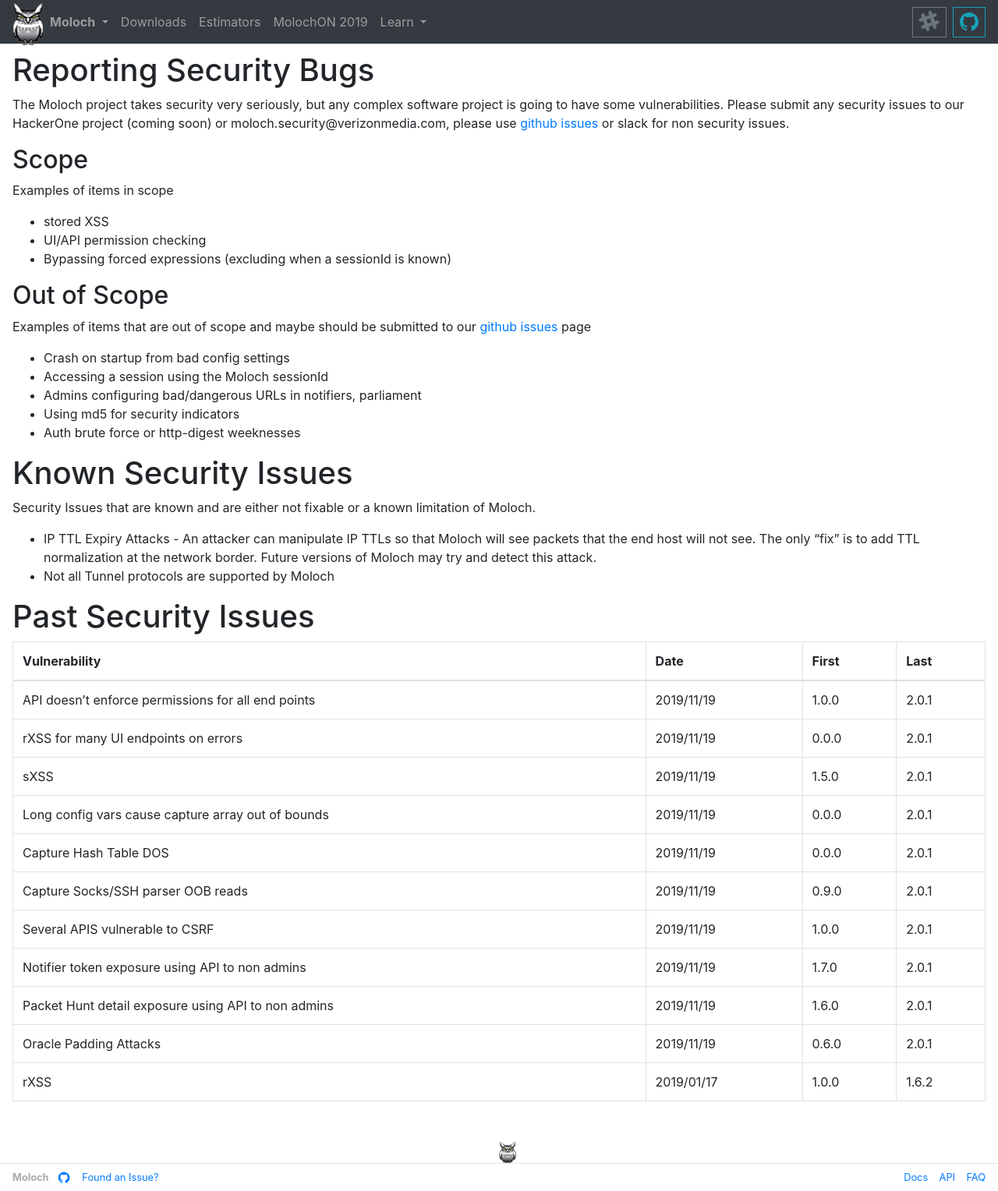
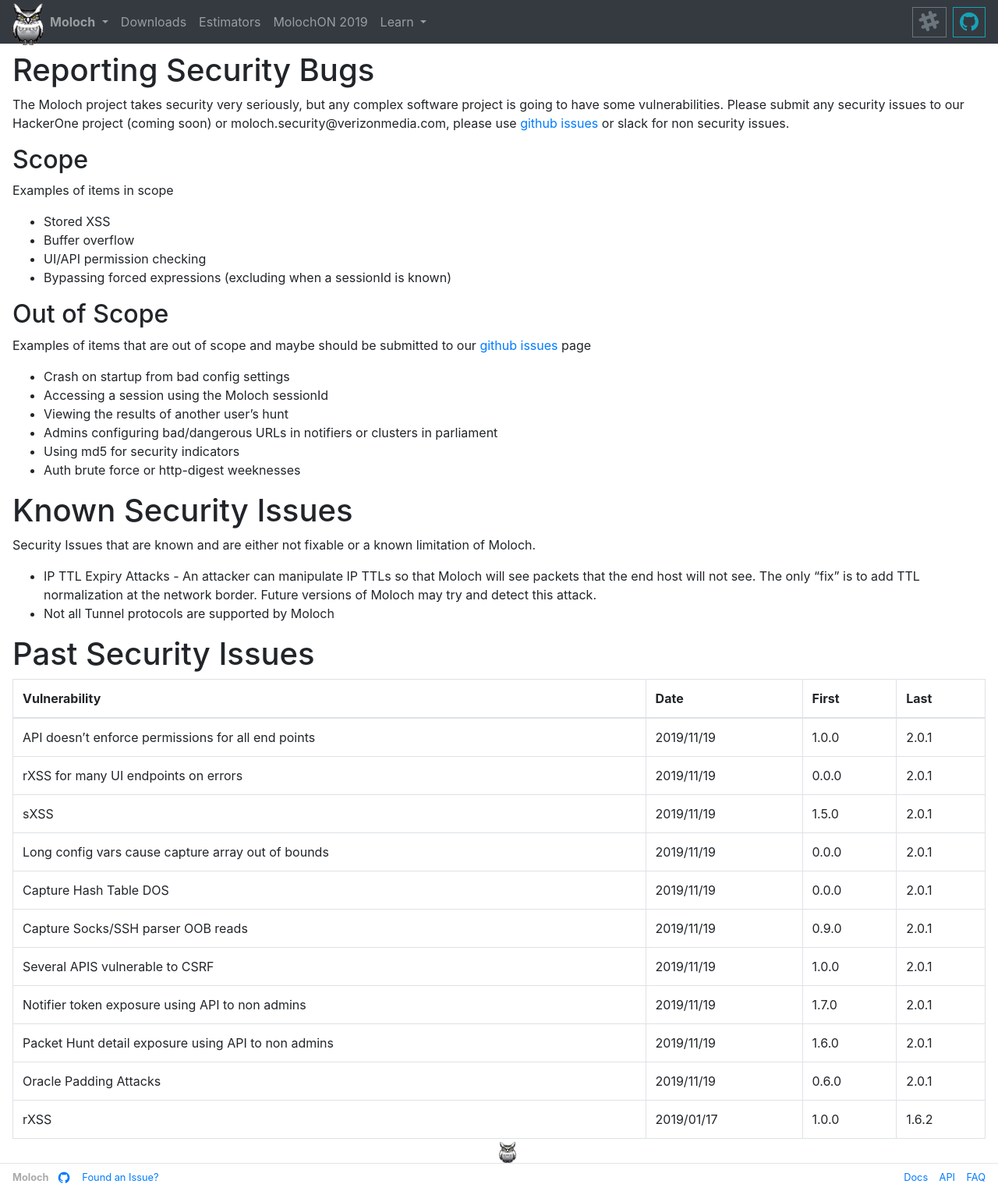
Before and after one commit to aol/molochweb, a Jekyll site: the page built from _wiki/security.md, in a window 1280 px wide. Shown: the whole page at 78% size. Built offline with Jekyll 4.4.1, drawn with Linux system fonts in a browser that asks for light colours.

Commit message:
add some more security info and links to the security page

```diff
--- a/_wiki/security.md
+++ b/_wiki/security.md
@@ -15,7 +15,8 @@
 ## Scope
 Examples of items in scope
 
-* stored XSS
+* Stored XSS
+* Buffer overflow
 * UI/API permission checking
 * Bypassing forced expressions (excluding when a sessionId is known)
 
@@ -24,7 +25,8 @@
 
 * Crash on startup from bad config settings
 * Accessing a session using the Moloch sessionId
-* Admins configuring bad/dangerous URLs in notifiers, parliament
+* Viewing the results of another user's hunt
+* Admins configuring bad/dangerous URLs in notifiers or clusters in parliament
 * Using md5 for security indicators
 * Auth brute force or http-digest weeknesses
 
--- a/index.html
+++ b/index.html
@@ -114,6 +114,12 @@
               by using an authentication providing web server proxy. All PCAPs are
               stored on the installed Moloch sensors and are only available through the Moloch
               web interface or API. Moloch supports encrypting PCAP files at rest.
+            </p>
+            <p>
+              Want to report a security issue or just learn more? There's
+              <a href="security"
+                class="no-decoration">
+                more info here</a>.
             </p>
           </div>
           <div class="col-lg-3 col-md-6">
```
Also changed, not shown: _wiki/home.md (+1 -0 lines).
